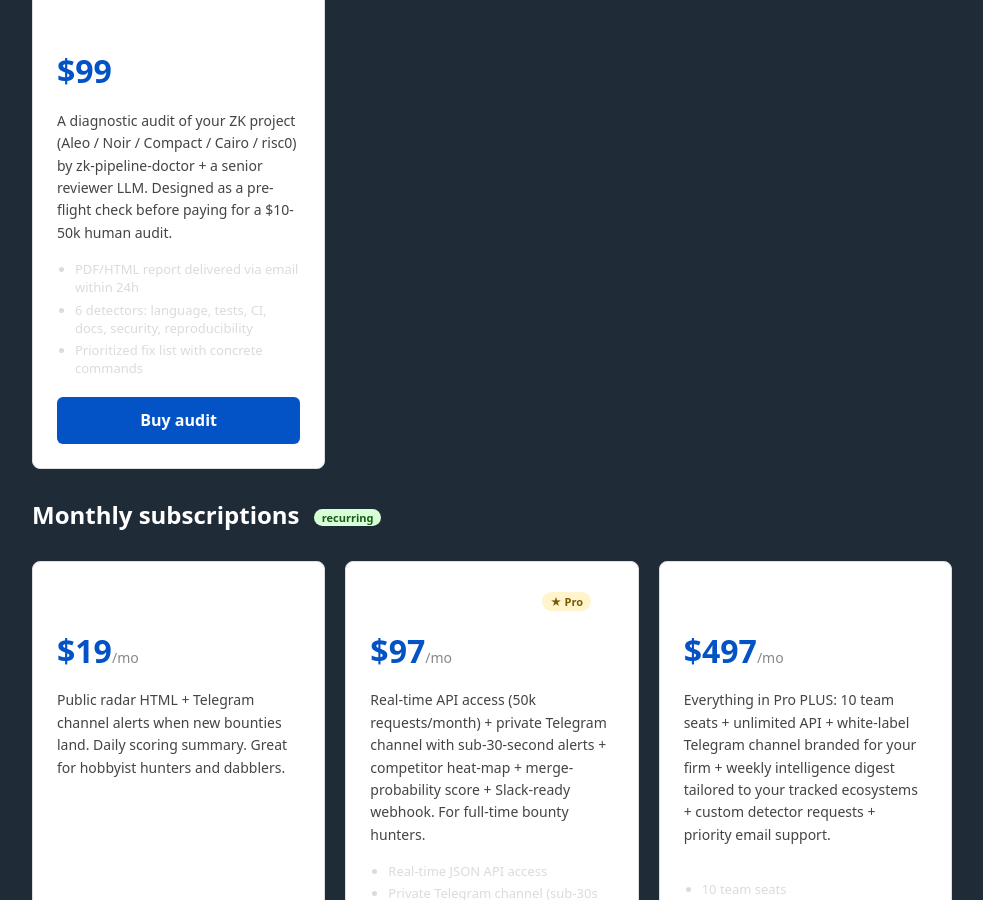
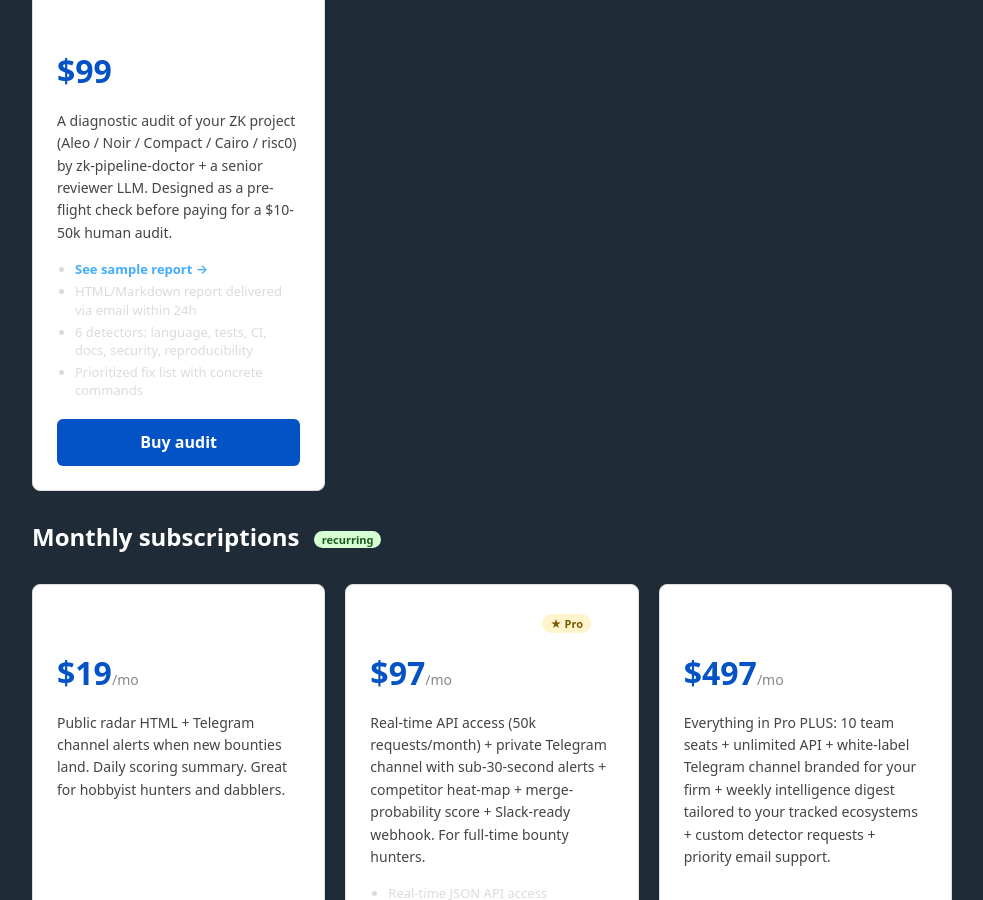
Before and after one commit to Battam1111/midnight-zk-cookbook, a Jekyll site: the page built from pricing.md, in a window 1280 px wide and 900 px high, scrolled down 858 px. Shown: the whole window, without its empty margins (148-1131 px from the left). Built offline with Jekyll 4.4.1, drawn with Linux system fonts in a browser that asks for light colours.

Commit message:
docs: link sample audit report from $99 audit card

```diff
--- a/pricing.md
+++ b/pricing.md
@@ -91,7 +91,8 @@ description: "All products from the ZK Cookbook + Bounty Radar Pro stack — fro
     A diagnostic audit of your ZK project (Aleo / Noir / Compact / Cairo / risc0) by zk-pipeline-doctor + a senior reviewer LLM. Designed as a pre-flight check before paying for a $10-50k human audit.
   </div>
   <ul>
-    <li>PDF/HTML report delivered via email within 24h</li>
+    <li><a href="https://battam1111.github.io/bounty-radar-data/audits/sample.html" target="_blank"><strong>See sample report →</strong></a></li>
+    <li>HTML/Markdown report delivered via email within 24h</li>
     <li>6 detectors: language, tests, CI, docs, security, reproducibility</li>
     <li>Prioritized fix list with concrete commands</li>
   </ul>
```
